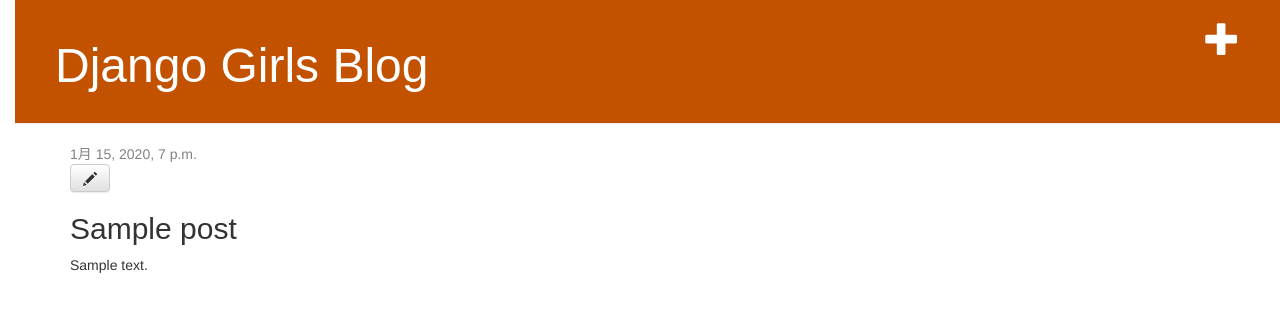
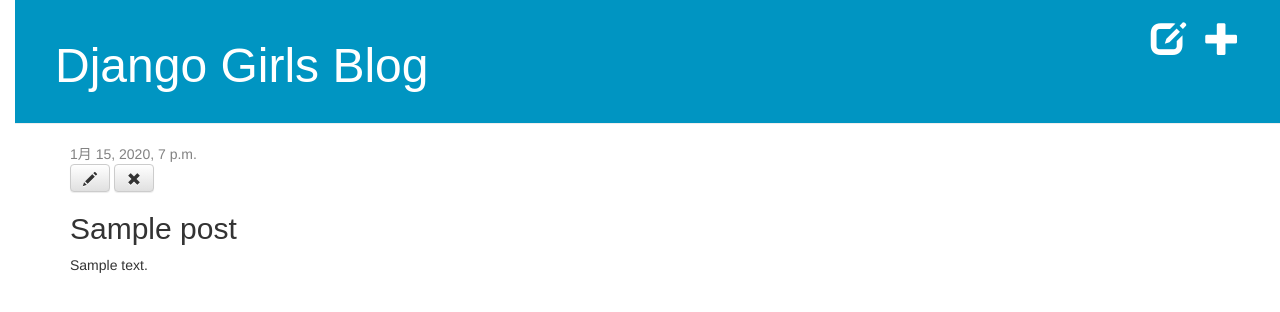
Before and after one commit to terrynaga/my-first-blog, a Django app: page /post/1/ in a window 1280 px wide. Shown: the top 312 px of the page. Run offline with Django 3.2, Linux system fonts and the light colour scheme; a user stored in the database is signed in; tables that the repository leaves empty hold one stand-in row (values such as "Sample post"); some libraries are stand-ins or nearby versions; some web fonts are replaced.

Commit message:
公開ボタン、削除ボタンの追加

```diff
--- a/blog/static/css/blog.css
+++ b/blog/static/css/blog.css
@@ -1,12 +1,12 @@
 h1 a, h2 a {
-    color: #C25100;
+    color: #0095c2;
     font-family: 'RocknRoll One', sans-serif;
 }
 body {
     padding-left: 15px;
 }
 .page-header {
-    background-color: #C25100;
+    background-color: #0095c2;
     margin-top: 0;
     padding: 20px 20px 20px 40px;
 }
--- a/blog/templates/blog/base.html
+++ b/blog/templates/blog/base.html
@@ -7,11 +7,13 @@
         <link rel="preconnect" href="https://fonts.gstatic.com">
         <link href="https://fonts.googleapis.com/css2?family=RocknRoll+One&display=swap" rel="stylesheet">
         <link rel="stylesheet" href="{% static 'css/blog.css' %}">
+        <meta name="viewport" content="width=device-width, initial-scale=1.0, maximum-scale=1.0, minimum-scale=1.0">
     </head>
     <body>
         <div class="page-header">
             {% if user.is_authenticated %}
                 <a href="{% url 'post_new' %}" class="top-menu"><span class="glyphicon glyphicon-plus"></span></a>
+                <a href="{% url 'post_draft_list' %}" class="top-menu"><span class="glyphicon glyphicon-edit"></span></a>
             {% endif %}
             <h1><a href="/">Django Girls Blog</a></h1>
         </div>
--- a/blog/templates/blog/post_detail.html
+++ b/blog/templates/blog/post_detail.html
@@ -6,9 +6,12 @@
             <div class="date">
                 {{ post.published_date }}
             </div>
+        {% else %}
+            <a class="btn btn-default" href="{% url 'post_publish' pk=post.pk %}">Publish</a>
         {% endif %}
         {% if user.is_authenticated %}
             <a class="btn btn-default" href="{% url 'post_edit' pk=post.pk %}"><span class="glyphicon glyphicon-pencil"></span></a>
+            <a class="btn btn-default" href="{% url 'post_remove' pk=post.pk %}"><span class="glyphicon glyphicon-remove"></span></a>
         {% endif %}
         <h2>{{ post.title }}</h2>
         <p>{{ post.text|linebreaksbr }}</p>
--- a/blog/templates/blog/post_list.html
+++ b/blog/templates/blog/post_list.html
@@ -7,7 +7,10 @@
                 <p>published: {{ post.published_date }}</p>
             </div>
             <h2><a href="{% url 'post_detail' pk=post.pk %}">{{ post.title }}</a></h2>
+            <!--
             <p>{{ post.text|linebreaksbr }}</p>
+
+            -->
         </div>
     {% endfor %}
 {% endblock %}
--- a/blog/urls.py
+++ b/blog/urls.py
@@ -6,4 +6,7 @@ urlpatterns = [
     path('post/<int:pk>/', views.post_detail, name='post_detail'),
     path('post/new/', views.post_new, name='post_new'),
     path('post/<int:pk>/edit/', views.post_edit, name='post_edit'),
+    path('drafts/', views.post_draft_list, name='post_draft_list'),
+    path('post/<pk>/publish/', views.post_publish, name='post_publish'),
+    path('post/<pk>/remove/', views.post_remove, name='post_remove'),
 ]
--- a/blog/views.py
+++ b/blog/views.py
@@ -40,3 +40,17 @@ def post_edit(request, pk):
     else:
         form = PostForm(instance=post)
     return render(request, 'blog/post_edit.html', {'form': form})
+
+def post_draft_list(request):
+    posts = Post.objects.filter(published_date__isnull=True).order_by('created_date')
+    return render(request, 'blog/post_draft_list.html', {'posts': posts})
+
+def post_publish(request, pk):
+    post = get_object_or_404(Post, pk=pk)
+    post.publish()
+    return redirect('post_detail', pk=pk)
+
+def post_remove(request, pk):
+    post = get_object_or_404(Post, pk=pk)
+    post.delete()
+    return redirect('post_list')
```
Also changed, not shown: blog/templates/blog/post_draft_list.html (added, +11 -0 lines).
